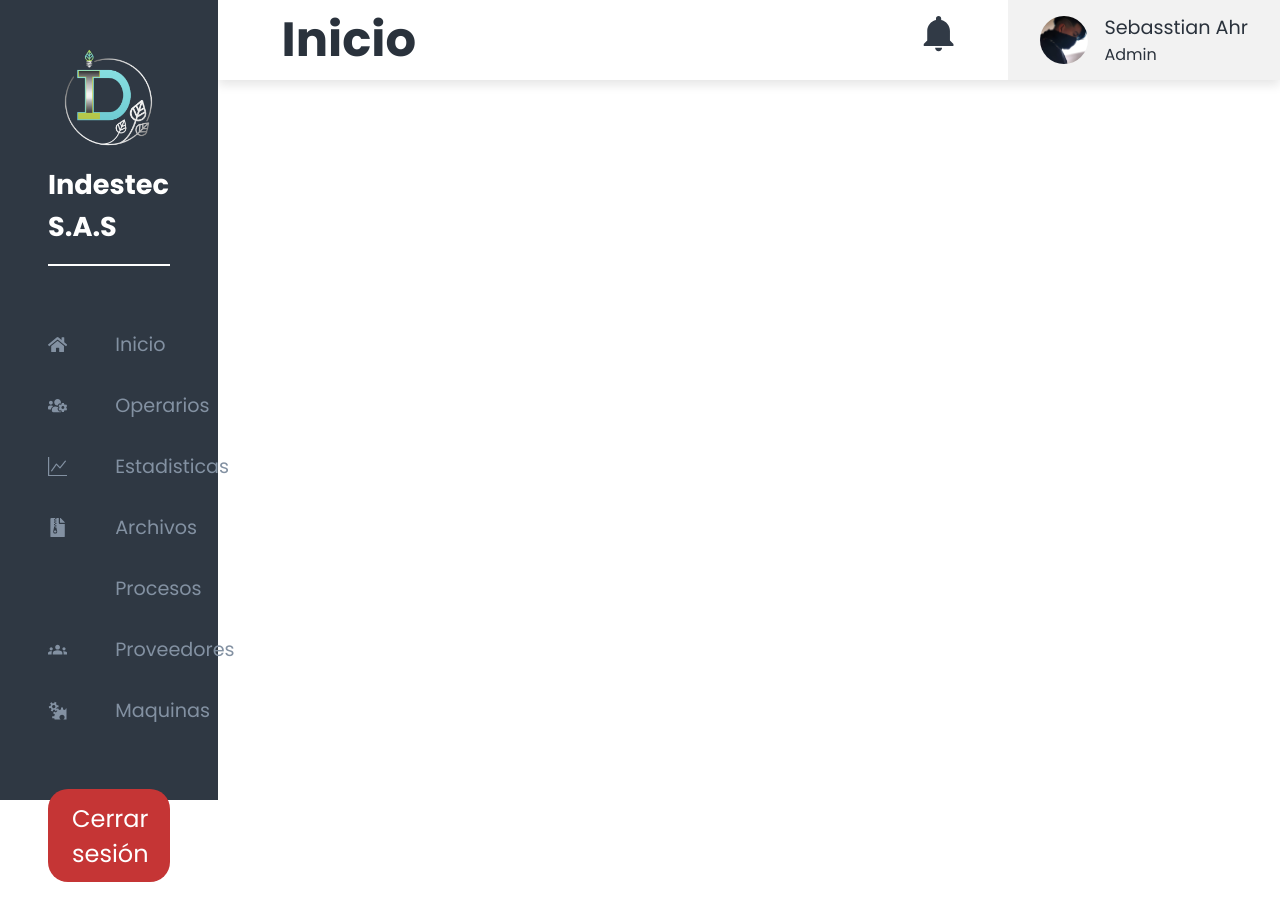
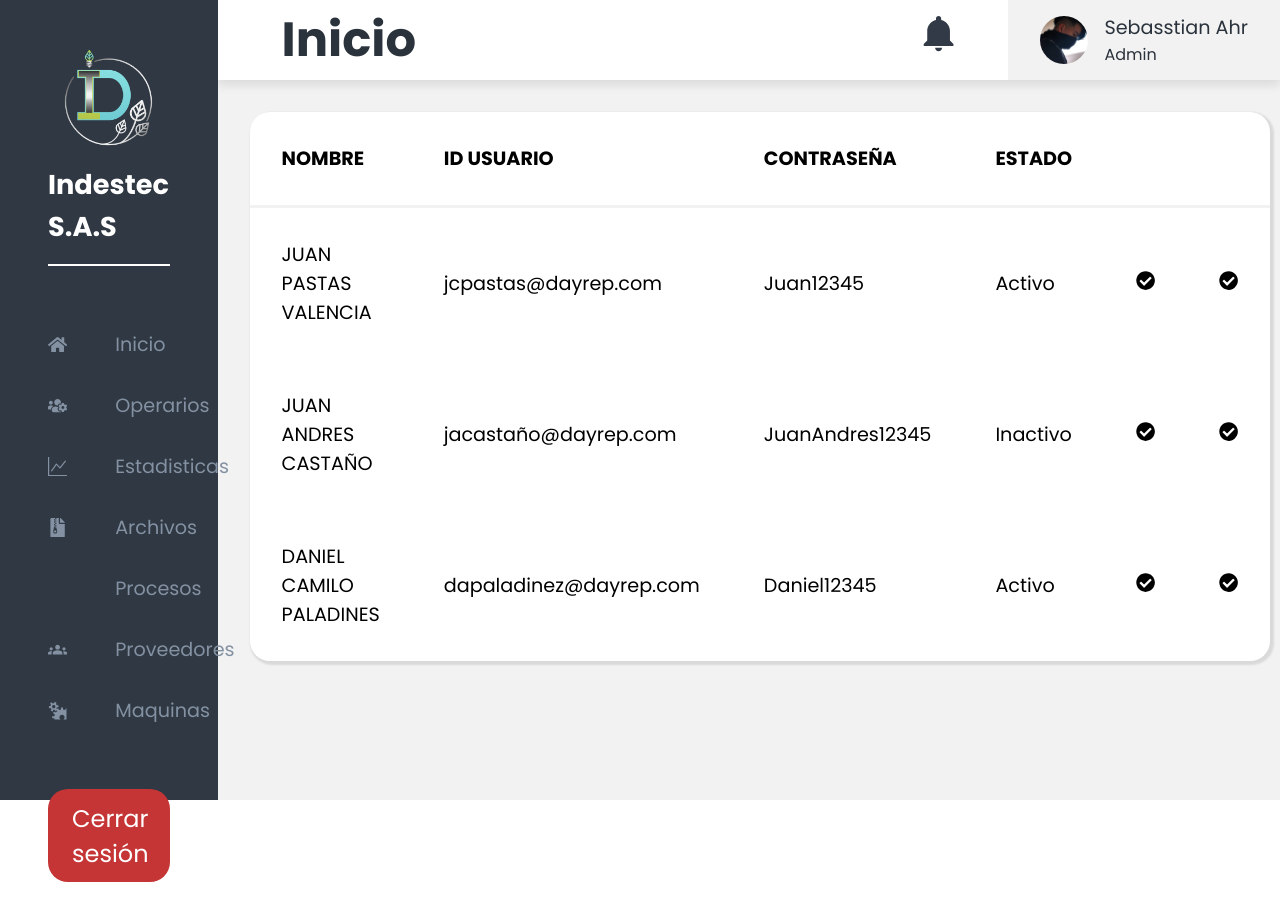
Before and after one commit to SebasstianAhr/proyecto-sena, a React (Vite) app: page /workers in a window 1280 px wide. Built offline with nearby package versions, Linux system fonts and the light colour scheme; some icons are missing.

Commit message:
se hizo hover y una parte de usuarios

```diff
--- a/package.json
+++ b/package.json
@@ -10,6 +10,7 @@
     "preview": "vite preview"
   },
   "dependencies": {
+    "@emotion/react": "^11.11.1",
     "@react-icons/all-files": "^4.1.0",
     "chart.js": "^4.4.0",
     "react": "^18.2.0",
--- a/src/components/componentsNavbar/Name.jsx
+++ b/src/components/componentsNavbar/Name.jsx
@@ -1,5 +1,5 @@
 const Name = ({ name }) => {
-  return <h1 className="class-name-from-components-nav">{name}</h1>;
+  return <h1 className="from-components-nav">{name}</h1>;
 };
 
 export default Name;
--- /dev/null
+++ b/src/components/tableWorkers/TablesWorkers.jsx
@@ -0,0 +1,57 @@
+import { FaCheckCircle } from "react-icons/fa";
+const TablesWorkers = () => {
+  return (
+    <div className="container-tables">
+      <table>
+        <thead>
+          <tr>
+            <th>NOMBRE</th>
+            <th>ID USUARIO</th>
+            <th>CONTRASEÑA</th>
+            <th>ESTADO</th>
+          </tr>
+        </thead>
+
+        <tr>
+          <td>JUAN PASTAS VALENCIA</td>
+          <td>jcpastas@dayrep.com</td>
+          <td>Juan12345</td>
+          <td>Activo</td>
+          <td>
+            <FaCheckCircle />
+          </td>
+          <td>
+            <FaCheckCircle />
+          </td>
+        </tr>
+        <tr>
+          <td>JUAN ANDRES CASTAÑO</td>
+          <td>jacastaño@dayrep.com</td>
+          <td>JuanAndres12345</td>
+          <td>Inactivo</td>
+          <td>
+            <FaCheckCircle />
+          </td>
+          <td>
+            <FaCheckCircle />
+          </td>
+        </tr>
+        <tr>
+          <td>DANIEL CAMILO PALADINES</td>
+          <td>dapaladinez@dayrep.com</td>
+          <td>Daniel12345</td>
+          <td>Activo</td>
+          <td>
+            <FaCheckCircle />
+          </td>
+          <td>
+            <FaCheckCircle />
+          </td>
+        </tr>
+      </table>
+    </div>
+  );
+};
+
+export default TablesWorkers;
+/*los estilos de este componente estan en la linea 337 de css*/
--- a/src/index.css
+++ b/src/index.css
@@ -167,6 +167,11 @@
   padding-top: 2rem;
 }
 
+.button-sidebar:hover {
+  transform: scale(1.1);
+  transition: 0.3s;
+}
+
 /*estilo de los componentes de los iconos del sidebar*/
 
 .icon-component-sidebar {
@@ -183,6 +188,11 @@
 .icons-sidebar-link {
   text-decoration: none;
   color: #8391a2;
+}
+.icon-component-sidebar:hover {
+  color: #fff;
+  transform: scale(1.1);
+  transition: 0.3s;
 }
 
 /*boton del sidebar*/
@@ -201,7 +211,7 @@
 
 /*estilos del titulo de el componente Name de navbar*/
 
-.class-name-from-components-nav {
+.from-components-nav {
   font-size: 3rem;
   color: #2a323c;
 }
@@ -216,6 +226,11 @@
   padding-left: 2rem;
   height: 5rem;
   background-color: #f2f2f2;
+}
+
+.profile-component-navbar:hover {
+  background-color: #b6b6b6;
+  transition: 0.3s;
 }
 
 .img-profile-navbar {
@@ -268,6 +283,14 @@
   color: #313a46;
 }
 
+.nitification-navbar:hover {
+  background-color: #313a46;
+  transition: 0.8s;
+  padding: 0.3rem;
+  border-radius: 50px;
+  color: #fff;
+}
+
 /*=====================================
 =================Layouts===================
 =====================================*/
@@ -306,6 +329,11 @@
   flex-direction: column;
   align-items: center;
   justify-content: center;
+  box-shadow: 2px 2px 2px 2px rgba(0, 0, 0, 0.1);
+}
+.grafics-content-statistics:hover {
+  transform: scale(1.009);
+  transition: 0.3s;
 }
 
 .grafics-tittle-content {
@@ -332,3 +360,38 @@
 .content-statistics {
   width: 50%;
 }
+
+/*=====================================
+=================TablesWorkers============
+=====================================*/
+
+.container-tables {
+  padding: 2rem;
+  height: 100vh;
+  font-size: 1.2rem;
+}
+
+table {
+  padding: 2rem;
+  background-color: #fff;
+  width: 100%;
+  text-align: left;
+  border-collapse: collapse;
+  border-radius: 20px;
+  box-shadow: 2px 2px 2px 2px rgba(0, 0, 0, 0.1);
+}
+
+td,
+th {
+  padding: 2rem;
+}
+
+thead {
+  border-bottom: 3px solid #f2f2f2;
+}
+
+tr:hover td {
+  background-color: #8a929dab;
+  color: #fff;
+  transition: 0.3s;
+}
--- a/src/pages/Workers.jsx
+++ b/src/pages/Workers.jsx
@@ -1,8 +1,11 @@
 import Layouts from "../layouts/Layouts";
+import TablesWorkers from "../components/tableWorkers/TablesWorkers";
 const Workers = () => {
   return (
     <Layouts>
-      <div></div>
+      <div>
+        <TablesWorkers />
+      </div>
     </Layouts>
   );
 };
```
Also changed, not shown: 1 other file (tests, documents, lock files or other folders).
